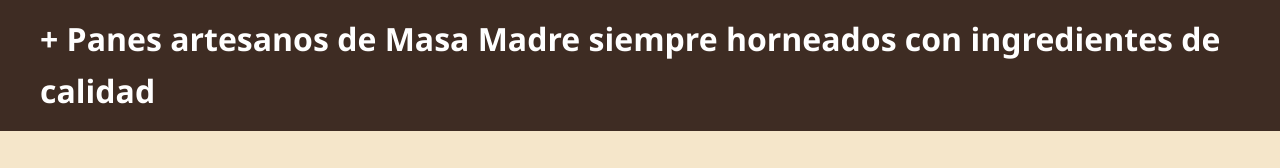
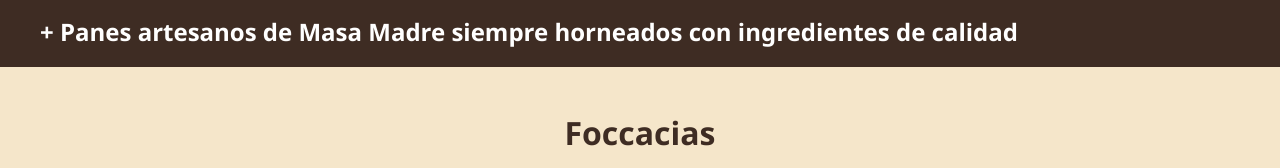
Before and after one commit to Shadowcat-dev/SourDoe, a plain HTML site: page index.html in a window 1280 px wide. Shown: the part 870-1038 px from the top of the page. Drawn offline with Linux system fonts and the light colour scheme.

Commit message:
Update index.html

```diff
--- a/index.html
+++ b/index.html
@@ -22,8 +22,9 @@
         <a href="contact.html" class="btn">Contactanos</a>
     </div>
 </div>
+
     <div class="textbar">
-         <h1>+ Panes artesanos de Masa Madre siempre horneados con ingredientes de calidad</h1>
+         <h2>+ Panes artesanos de Masa Madre siempre horneados con ingredientes de calidad</h2>
     </div>
 
 <div class="section">
```
